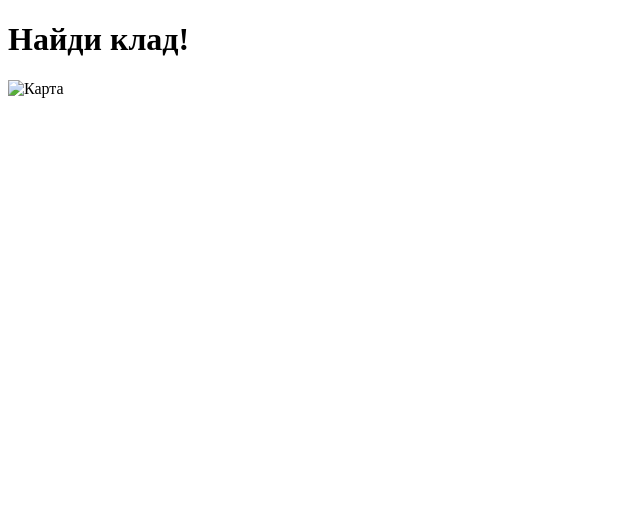
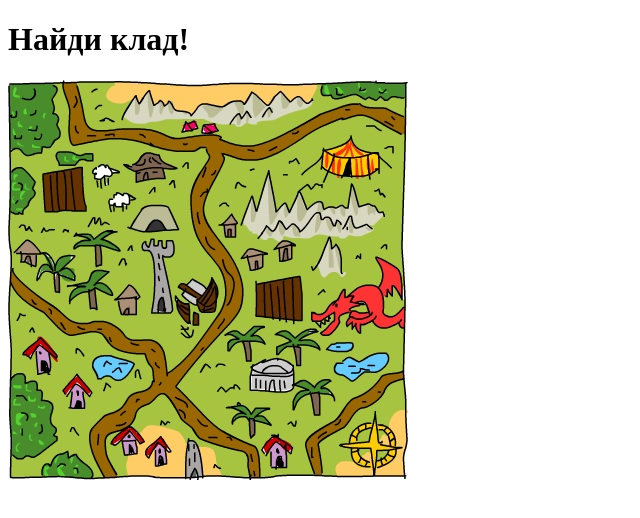
Before and after one commit to 5w1x/Treasure, a plain HTML site: page index.html in a window 1280 px wide. Shown: the whole page, without its empty margins (0-640 px from the left). Drawn offline with nearby package versions, Linux system fonts and the light colour scheme.

Commit message:
Add files via upload

```diff
--- a/index.html
+++ b/index.html
@@ -8,7 +8,7 @@
 <body>
    <h1 id="heading">Найди клад!</h1>
 
-   <img id="map" width="400" height="400" src="/treasuremap.webp" alt="Карта">
+   <img id="map" width="400" height="400" src="/treasuremap.jpg" alt="Карта">
 
    <p id="distance"></p>
 
```
Also changed, not shown: treasuremap.jpg (added).
